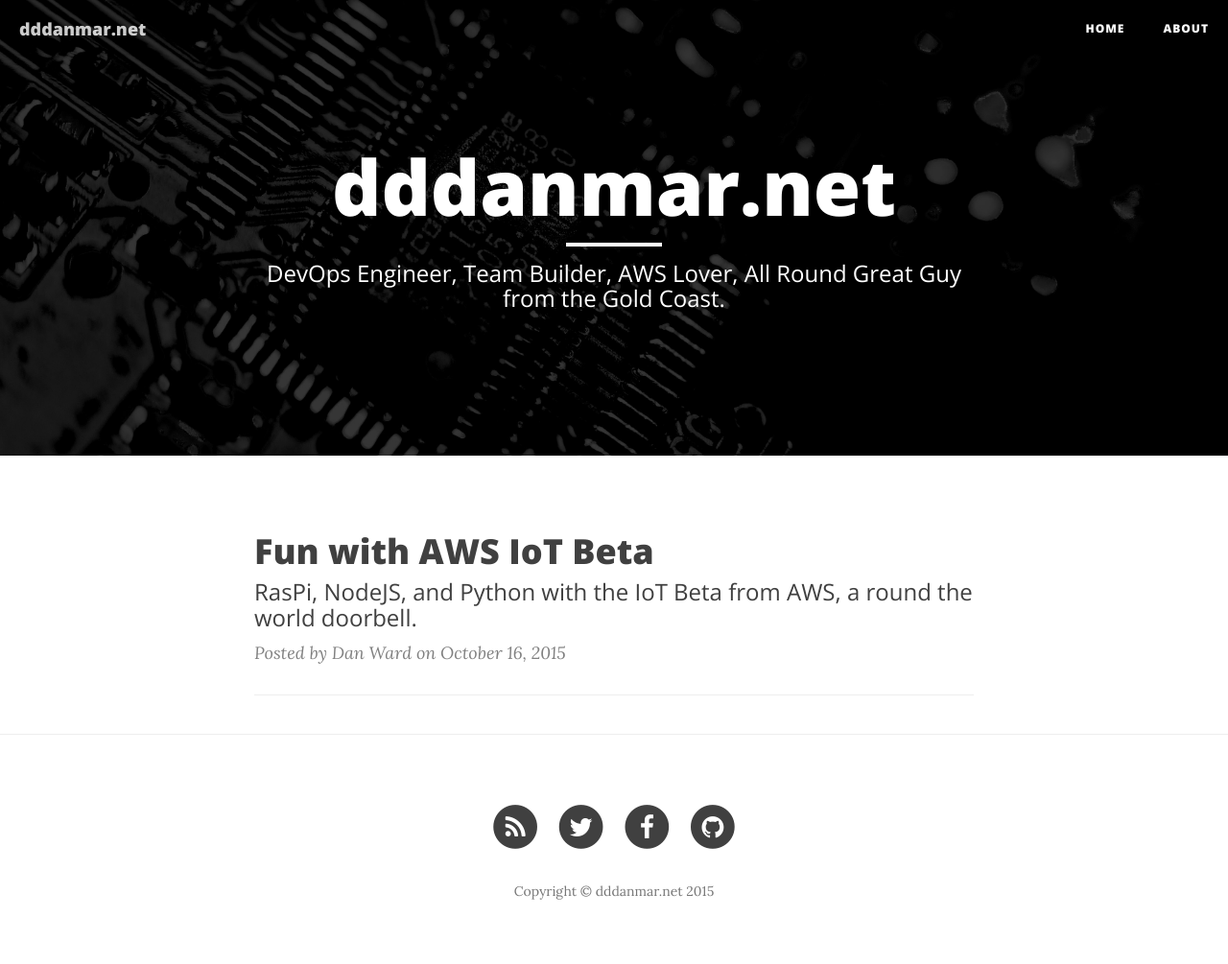
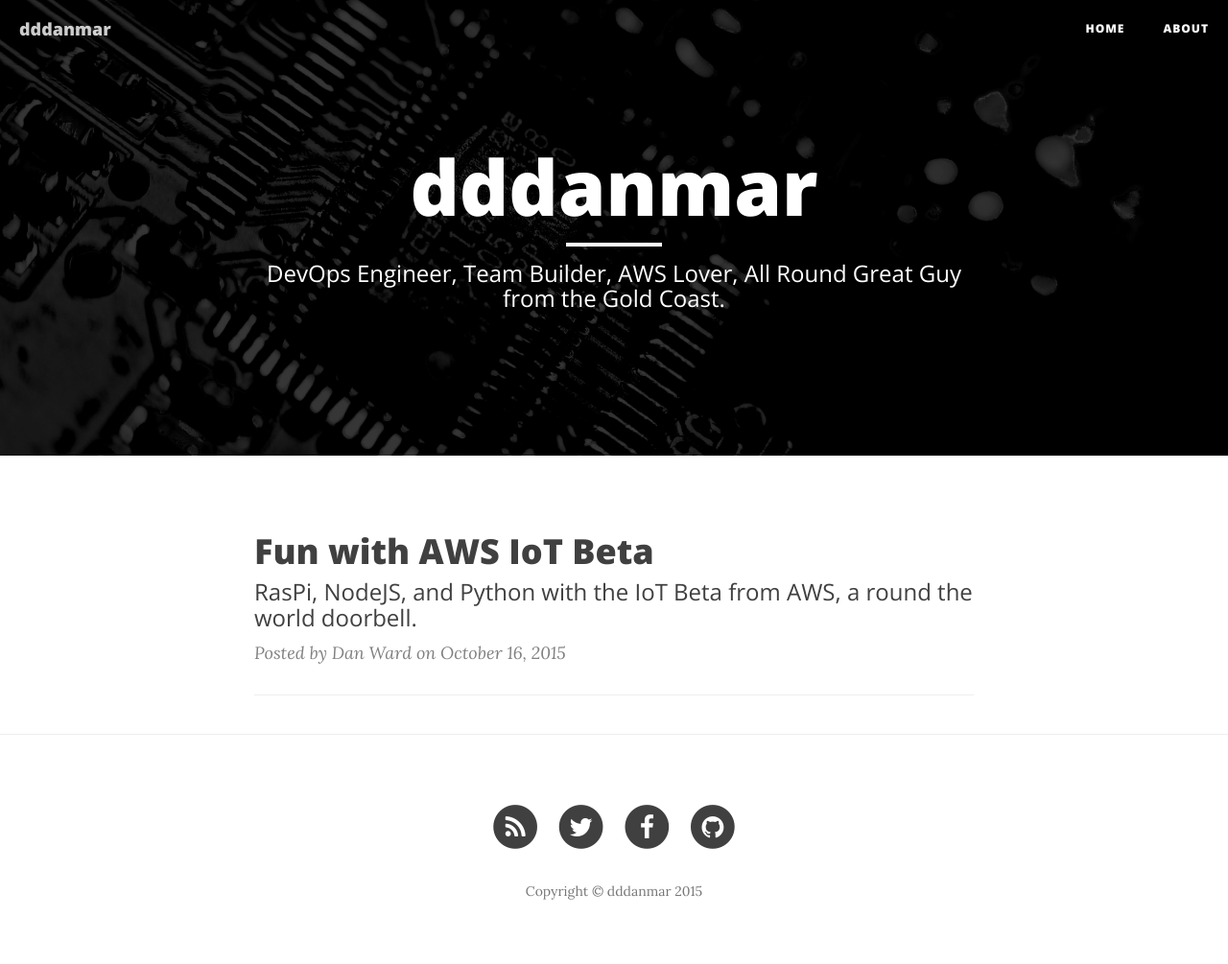
Before and after one commit to dddanmar/dddanmar.github.io, a Jekyll site: the page built from index.html, in a window 1280 px wide. Shown: the whole page at 96% size. Built offline with Jekyll 4.4.1, drawn with Linux system fonts in a browser that asks for light colours; nearby versions of some CDN libraries; the list of posts is cut into pages by our own code.

Commit message:
Remove .net from title

```diff
--- a/_config.yml
+++ b/_config.yml
@@ -1,5 +1,5 @@
 # Site settings
-title: dddanmar.net
+title: dddanmar
 header-img: img/home-bg.jpg
 email: dddanmar@gmail.com
 description: "DevOps Engineer, Team Builder, AWS Lover, All Round Great Guy from the Gold Coast."
```
Also changed, not shown: 1 other file.
